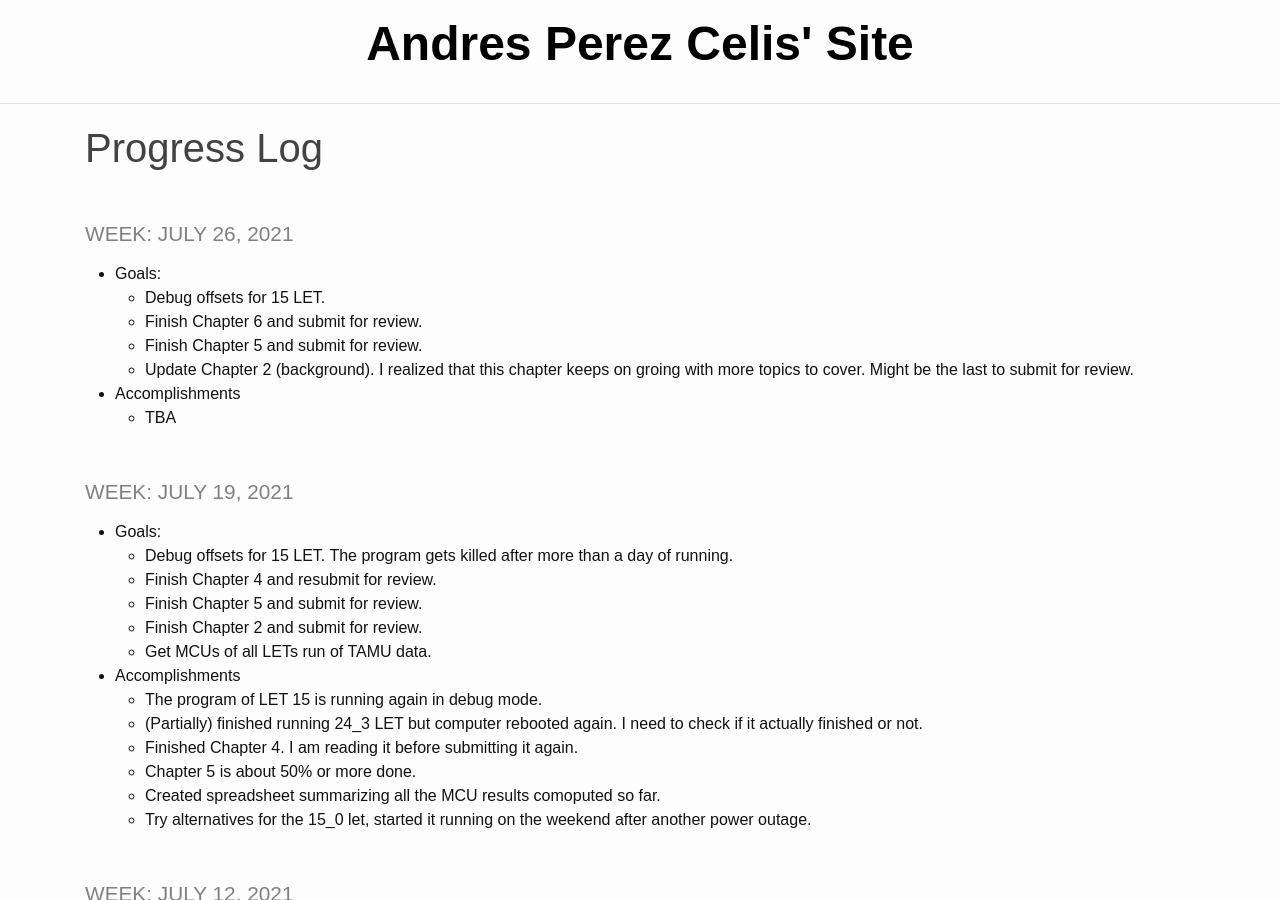
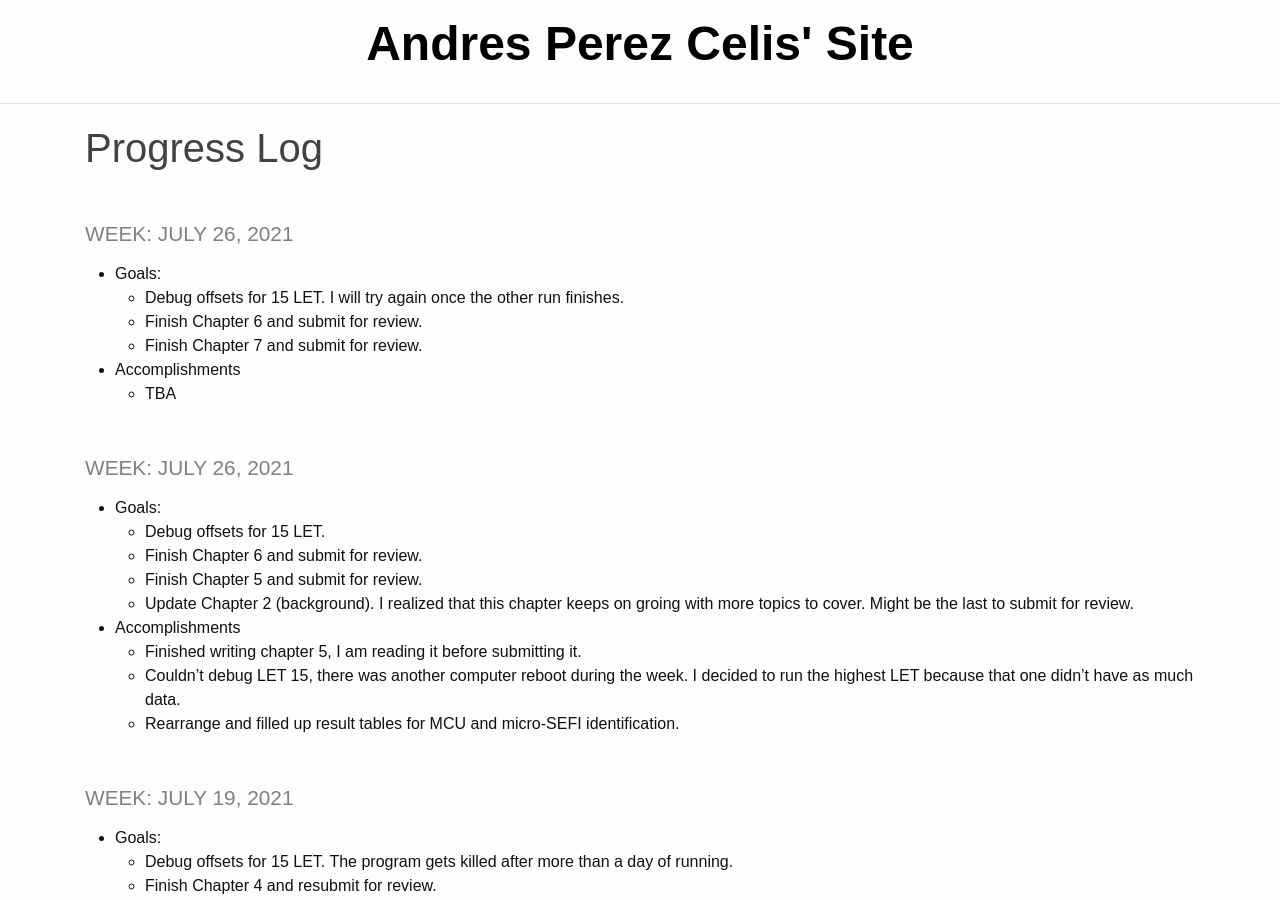
Before and after one commit to pcelis/mysite, a Jekyll site: the page built from _pages/log.md, in a window 1280 px wide and 900 px high. Built offline with Jekyll 4.4.1, drawn with Linux system fonts in a browser that asks for light colours.

Commit message:
Update log.md

```diff
--- a/_pages/log.md
+++ b/_pages/log.md
@@ -2,6 +2,14 @@
 layout: default
 title: Progress Log
 ---
+
+### Week: July 26, 2021
+ * Goals:
+   * Debug offsets for 15 LET. I will try again once the other run finishes.
+   * Finish Chapter 6 and submit for review.
+   * Finish Chapter 7 and submit for review.
+ * Accomplishments
+   * TBA
 
 ### Week: July 26, 2021
  * Goals:
@@ -10,7 +18,9 @@ title: Progress Log
    * Finish Chapter 5 and submit for review.
    * Update Chapter 2 (background). I realized that this chapter keeps on groing with more topics to cover. Might be the last to submit for review.
  * Accomplishments
-   * TBA
+   * Finished writing chapter 5, I am reading it before submitting it.
+   * Couldn't debug LET 15, there was another computer reboot during the week. I decided to run the highest LET because that one didn't have as much data.
+   * Rearrange and filled up result tables for MCU and micro-SEFI identification.
 
 ### Week: July 19, 2021
  * Goals:
```
